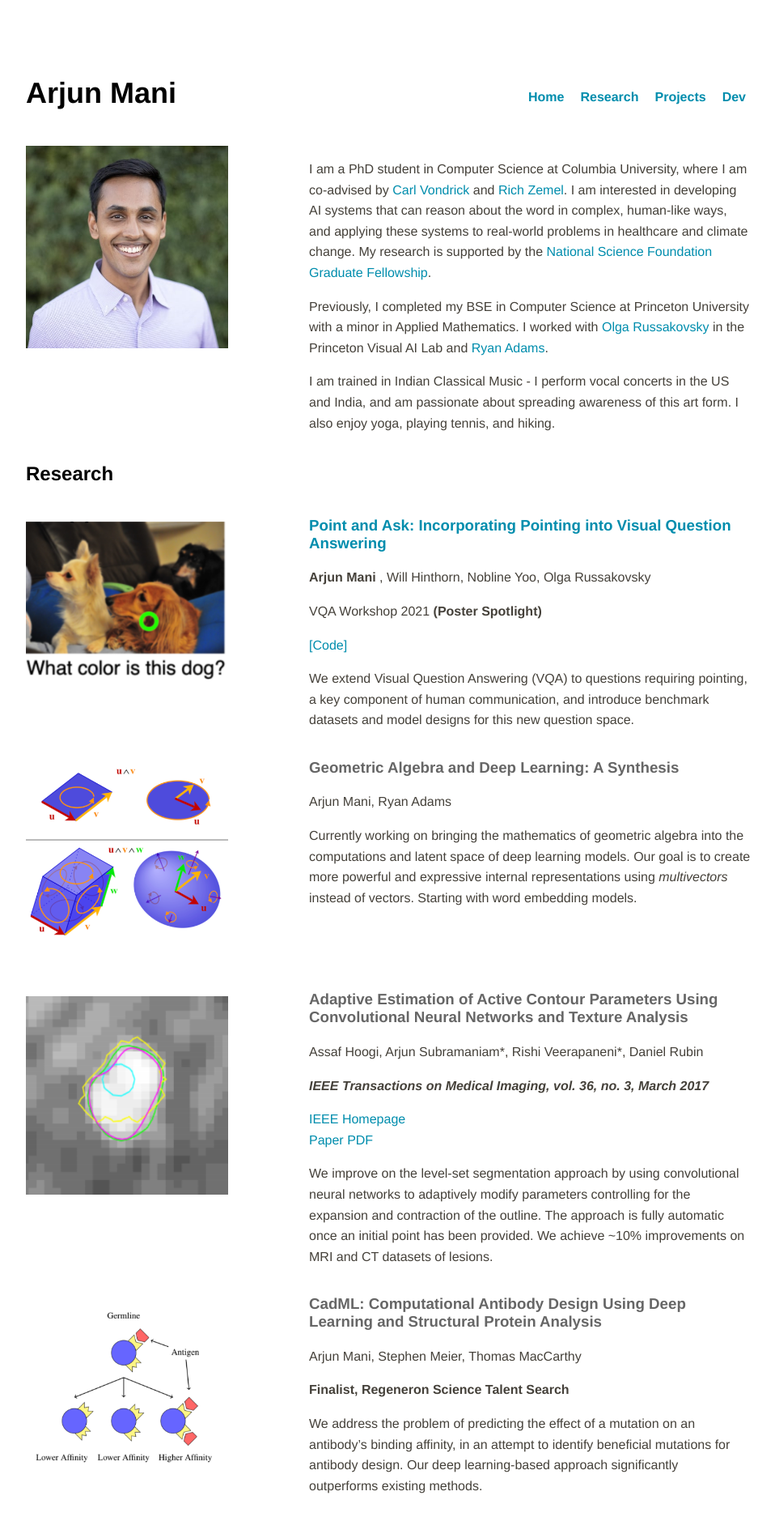
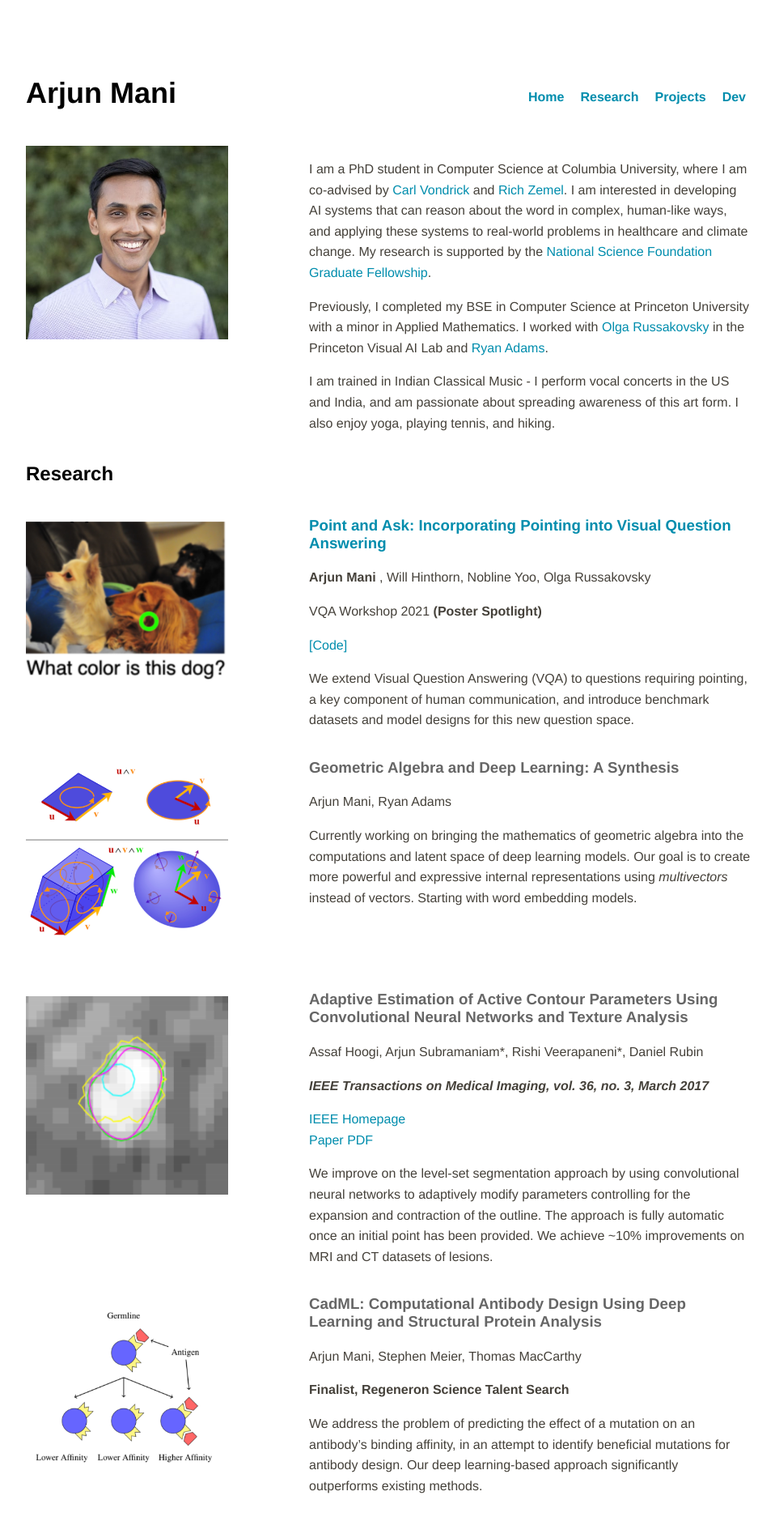
Before and after one commit to arjun-mani/arjun-mani.github.io, a Jekyll site: the page built from index.html, in a window 1280 px wide. Shown: the top 1894 px of the page at 81% size, without its empty margins (160-1118 px from the left). Built offline with Jekyll 4.4.1, drawn with Linux system fonts in a browser that asks for light colours.

Commit message:
Update index.html

```diff
--- a/index.html
+++ b/index.html
@@ -8,7 +8,7 @@
 
 <div class="divTableRow">
 	<div class="divTableCell">
-		<img class="left" src="cuidpic2.jpg" width="200" height="250">
+		<img class="left" src="cuidpic2.jpg" width="100%">
 	</div>
 	<div class="divTableCell">
 		<p> I am a PhD student in Computer Science at Columbia University, where I am co-advised by <a href="http://www.cs.columbia.edu/~vondrick/" target="_blank">Carl Vondrick</a> and <a href="http://www.cs.toronto.edu/~zemel/inquiry/home.php" target="_blank">Rich Zemel</a>. I am interested in developing AI systems that can reason about the word in complex, human-like ways,
```
